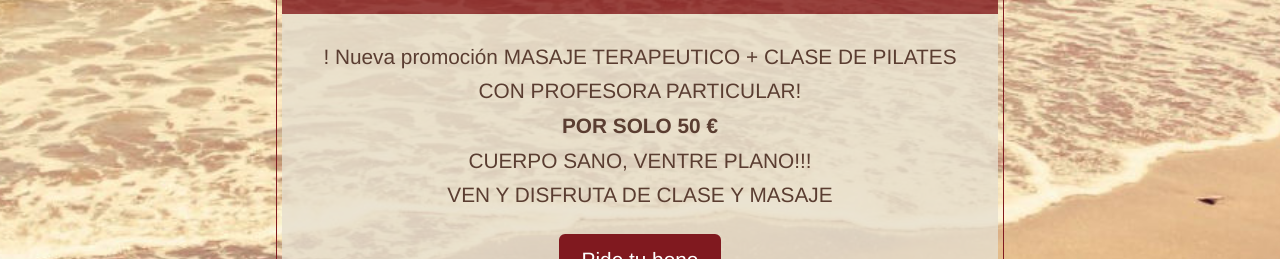
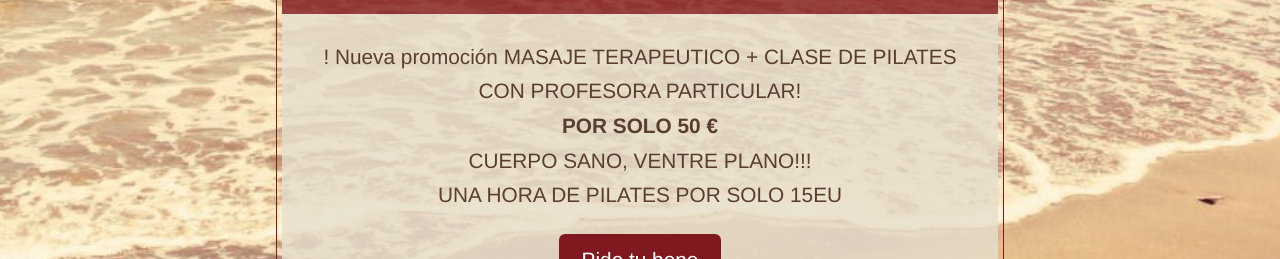
Before and after one commit to masajesmix/masajesmix.github.io, a plain HTML site: page index.html in a window 1280 px wide. Shown: the part 541-800 px from the top of the page. Drawn offline with nearby package versions, Linux system fonts and the light colour scheme.

Commit message:
Update index.html

```diff
--- a/index.html
+++ b/index.html
@@ -76,7 +76,7 @@
                              ! Nueva promoción MASAJE TERAPEUTICO + CLASE DE PILATES CON PROFESORA PARTICULAR!<br>
                              <strong>POR  SOLO 50 &euro;</strong><br>
                              CUERPO SANO, VENTRE PLANO!!!<br>
-                             VEN Y DISFRUTA DE CLASE Y MASAJE
+                          UNA HORA DE PILATES POR SOLO 15EU
                          </p>
                          <p class="text-center"><a class="button button--painted" href="#contact">Pide tu bono</a></p>
                      </div>
```
